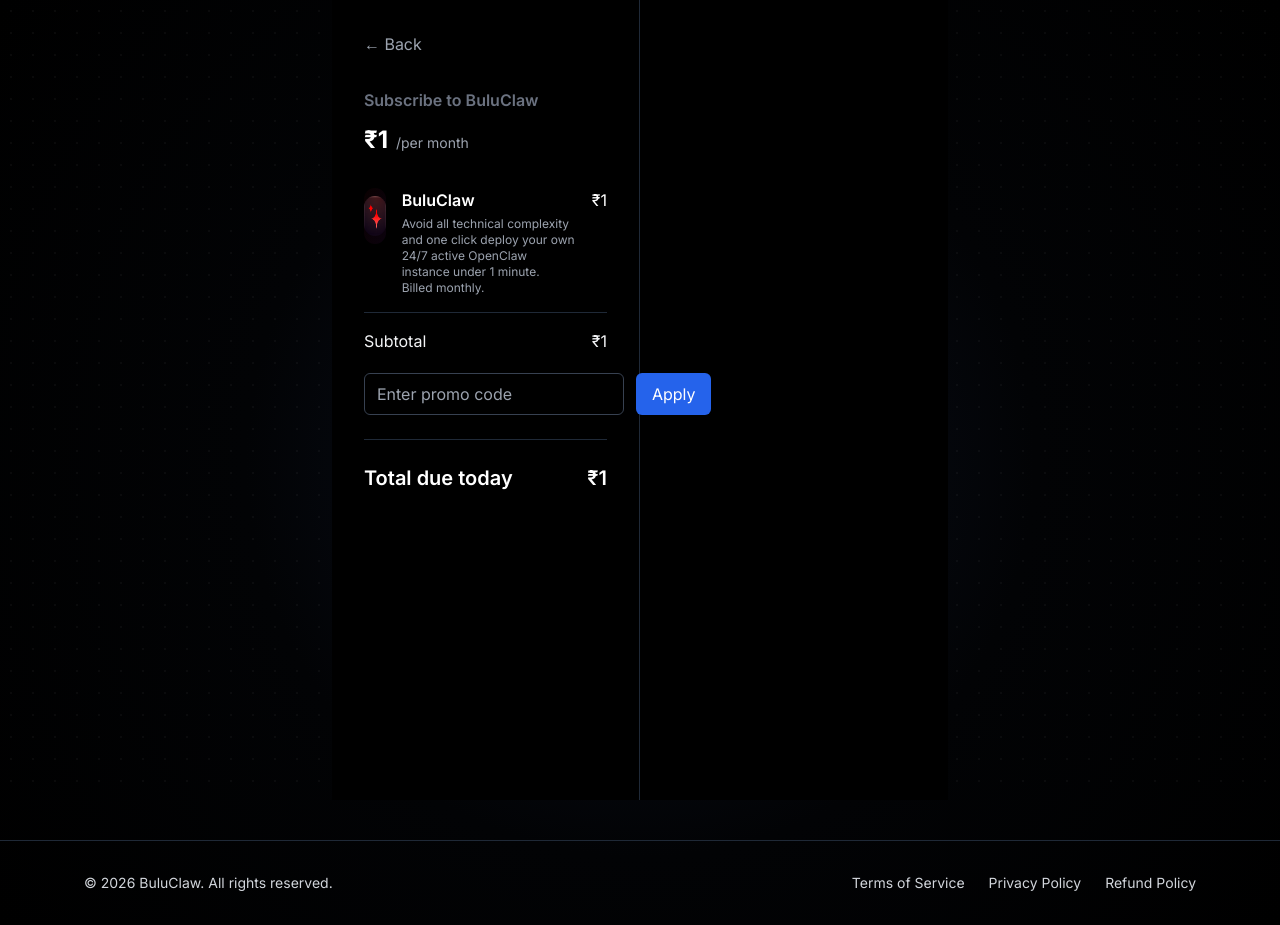
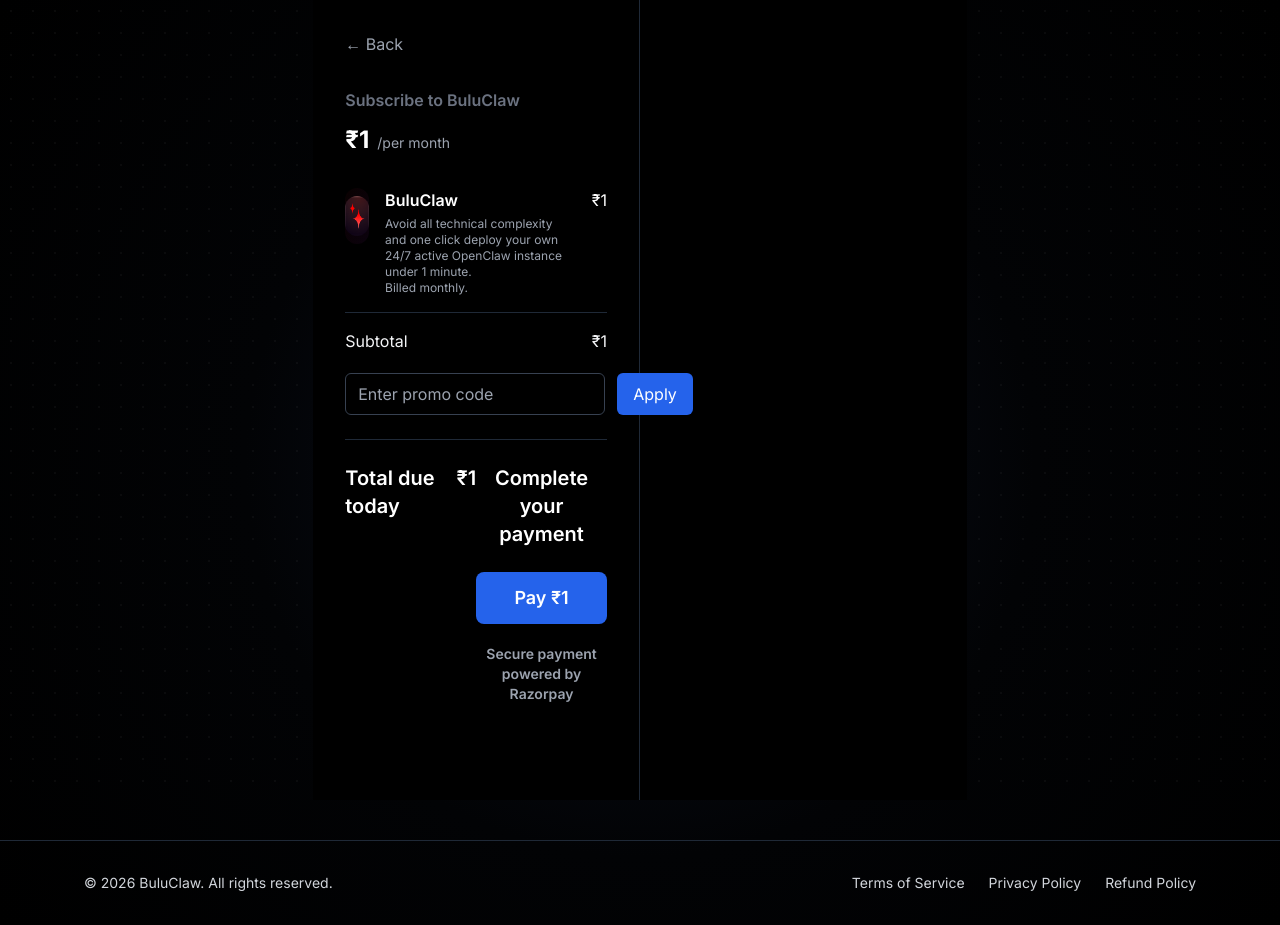
Before and after one commit to BuluClaw/buluclaw-app, a Next.js app: page /checkout in a window 1280 px wide. Built offline with nearby package versions, Linux system fonts and the light colour scheme.

Commit message:
git add . git commit -m "fix razorpay subscription button" git push

```diff
--- a/app/checkout/page.tsx
+++ b/app/checkout/page.tsx
@@ -163,6 +163,30 @@ Apply
 <span>Total due today</span>
 
 <span>₹{price}</span>
+{/* RIGHT SIDE */}
+
+<div className="w-1/2 flex items-center justify-center">
+
+  <div className="w-[420px] text-center">
+
+    <h2 className="text-xl mb-6">
+      Complete your payment
+    </h2>
+
+    <button
+      onClick={startPayment}
+      className="w-full bg-blue-600 hover:bg-blue-700 py-3 rounded-lg text-lg font-semibold"
+    >
+      Pay ₹{price}
+    </button>
+
+    <p className="text-gray-400 text-sm mt-5">
+      Secure payment powered by Razorpay
+    </p>
+
+  </div>
+
+</div>
 
 </div>
 
```
